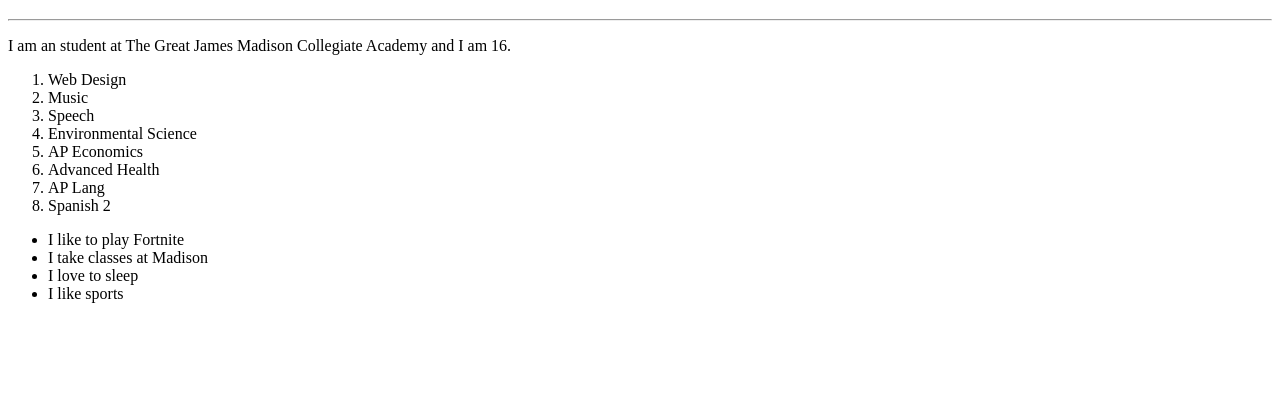
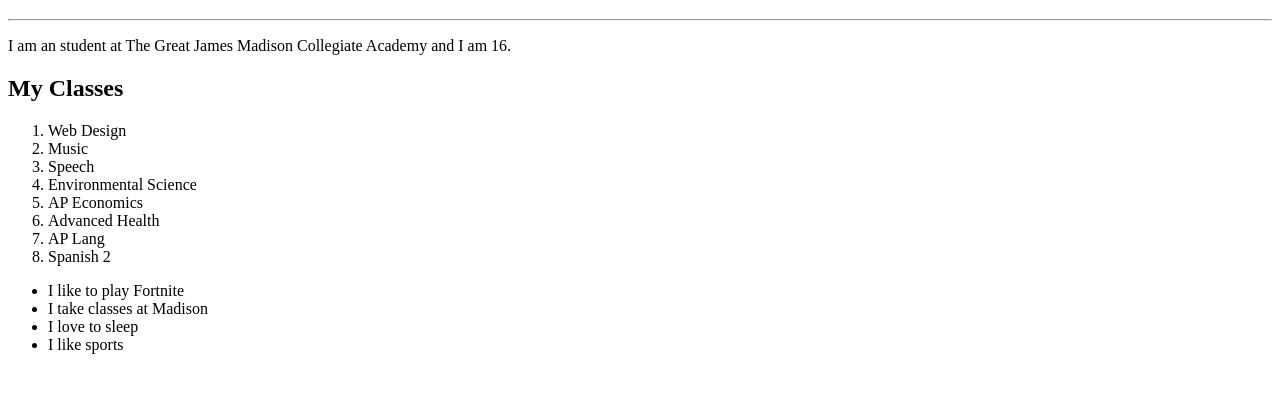
Before and after one commit to DemondreR/demondrer, a plain HTML site: page week03/assignment01.html in a window 1280 px wide. Shown: the part 61-454 px from the top of the page. Drawn offline with Linux system fonts and the light colour scheme.

Commit message:
Update assignment01.html

```diff
--- a/week03/assignment01.html
+++ b/week03/assignment01.html
@@ -9,6 +9,7 @@
 <hr>
 <p>I am an student at The Great James Madison Collegiate Academy and I am 16.</p>
 
+  <h2>My Classes</h2>
 <ol>
   <li>Web Design</li>
   <li>Music</li>
```
